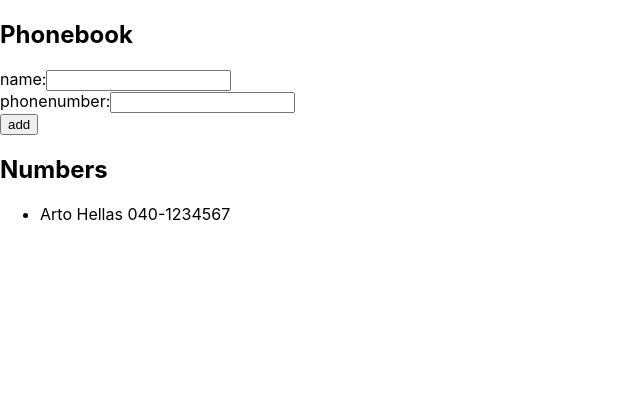
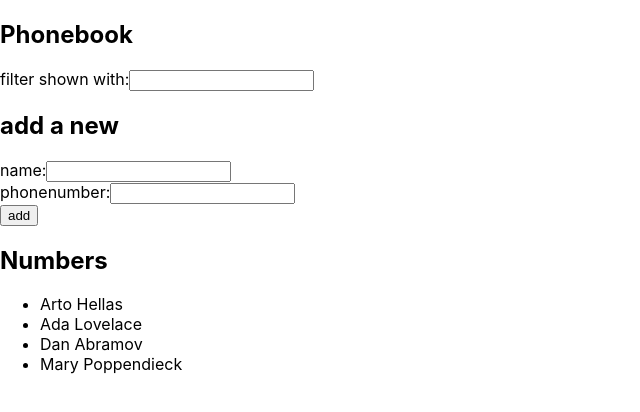
Before and after one commit to hanranti/Fullstack_2019_kesa, a React (Create React App) app in the folder tehtava2.6/: page / in a window 1280 px wide. Shown: the top 412 px of the page, without its empty margins (0-640 px from the left). Built offline with nearby package versions, Linux system fonts and the light colour scheme.

Commit message:
tehtava2.9

```diff
--- a/tehtava2.6/src/App.js
+++ b/tehtava2.6/src/App.js
@@ -2,10 +2,14 @@ import React, { useState } from 'react'
 
 const App = () => {
   const [persons, setPersons] = useState([
-    { name: 'Arto Hellas', phoneNumber: '040-1234567' }
+    { name: 'Arto Hellas', number: '040-123456' },
+    { name: 'Ada Lovelace', number: '39-44-5323523' },
+    { name: 'Dan Abramov', number: '12-43-234345' },
+    { name: 'Mary Poppendieck', number: '39-23-6423122' }
   ])
   const [newName, setNewName] = useState('')
   const [newPhoneNumber, setNewPhoneNumber] = useState('')
+  const [filterName, setFilterName] = useState('')
 
   const addPerson = (event) => {
     const addOrAlert = (persons.some(person => person.name === newName)
@@ -28,10 +32,20 @@ const App = () => {
     setNewPhoneNumber(event.target.value)
   }
 
+  const handleFilterNameChange = (event) => {
+    setFilterName(event.target.value)
+  }
+
   return (
     <div>
       <h2>Phonebook</h2>
+      filter shown with:
+      <input
+        value={filterName}
+        onChange={handleFilterNameChange}
+      />
       <form onSubmit={addPerson}>
+        <h2>add a new</h2>
         <div>
           name:
           <input
@@ -53,7 +67,8 @@ const App = () => {
       <h2>Numbers</h2>
       <div>
         <ul>
-          {persons.map(person => (<li key={person.name}>{person.name} {person.phoneNumber}</li>))}
+          {persons.filter(person => person.name.toUpperCase().includes(filterName.toUpperCase())
+          ).map(person => (<li key={person.name}>{person.name} {person.phoneNumber}</li>))}
         </ul>
       </div>
     </div>
```
